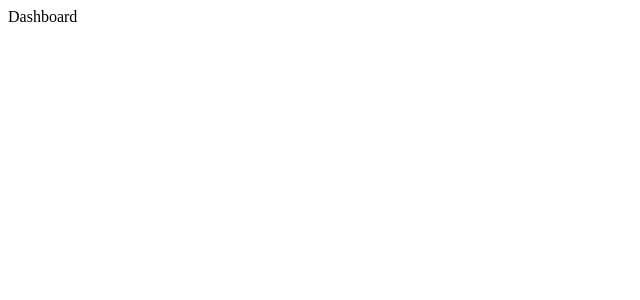
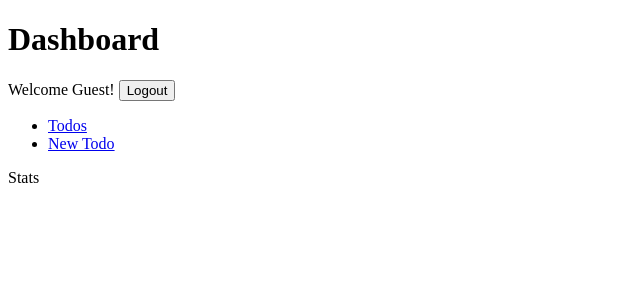
Before and after one commit to githubscientist/re-js-app, a React (Vite) app: page /dashboard in a window 1280 px wide. Shown: the top 300 px of the page, without its empty margins (0-640 px from the left). Built offline with nearby package versions, Linux system fonts and the light colour scheme.

Commit message:
fetch all todos --done

```diff
--- /dev/null
+++ b/src/components/NewTodo.jsx
@@ -0,0 +1,7 @@
+const NewTodo = () => {
+  return (
+    <div>NewTodo</div>
+  )
+}
+
+export default NewTodo;
--- /dev/null
+++ b/src/components/Stats.jsx
@@ -0,0 +1,7 @@
+const Stats = () => {
+  return (
+    <div>Stats</div>
+  )
+}
+
+export default Stats;
--- /dev/null
+++ b/src/components/Todos.jsx
@@ -0,0 +1,32 @@
+import axios from "axios";
+import { useEffect, useState } from "react";
+
+const Todos = () => {
+  const [todos, setTodos] = useState([]);
+
+  // this run once during the component renders
+  useEffect(() => {
+    // make an api call
+    axios
+      .get('https://6a3403ef8248ee962fa4f20a.mockapi.io/todos')
+      .then(response => setTodos(response.data));
+  }, []);
+
+  console.log(todos);
+
+  return (
+    <div>
+      <h1>Todos</h1>
+      <ul>
+        {
+          todos
+            .map(todo => (
+              <li key={todo.id}>{ todo.title }</li>
+            ))
+        }
+      </ul>
+    </div>
+  )
+}
+
+export default Todos;
--- /dev/null
+++ b/src/wrappers/DashboardWrapper.jsx
@@ -0,0 +1,33 @@
+import { Link, Outlet, useNavigate } from "react-router";
+
+const DashboardWrapper = () => {
+
+    const navigate = useNavigate();
+
+    const handleLogout = () => {
+        alert('logout successful!');
+
+        navigate('/login');
+    }
+
+    const headerStyle = {
+        textDecoration: "none",
+        color: "black"
+    }
+
+  return (
+    <div>
+        <h1><Link to={"/dashboard"} style={headerStyle}>Dashboard</Link></h1>
+          <p>Welcome {'Guest'}! <button onClick={handleLogout}>Logout</button> </p>
+
+          <ul>
+            <li><Link to={"/dashboard/todos"}>Todos</Link></li>
+            <li><Link to={"/dashboard/todos/new"}>New Todo</Link></li>
+          </ul>
+
+        <Outlet />
+    </div>
+  )
+}
+
+export default DashboardWrapper;
```
Also changed, not shown: src/App.jsx (+19 -1 lines).
